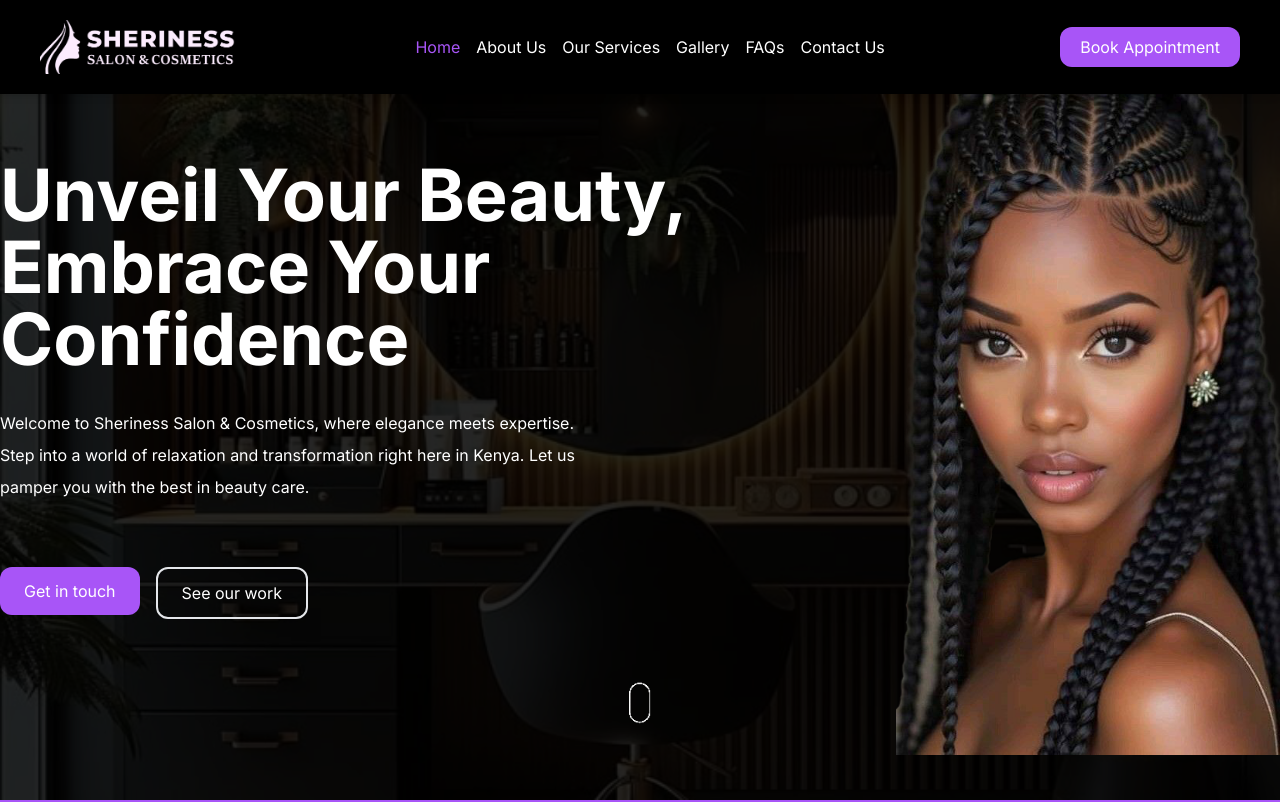
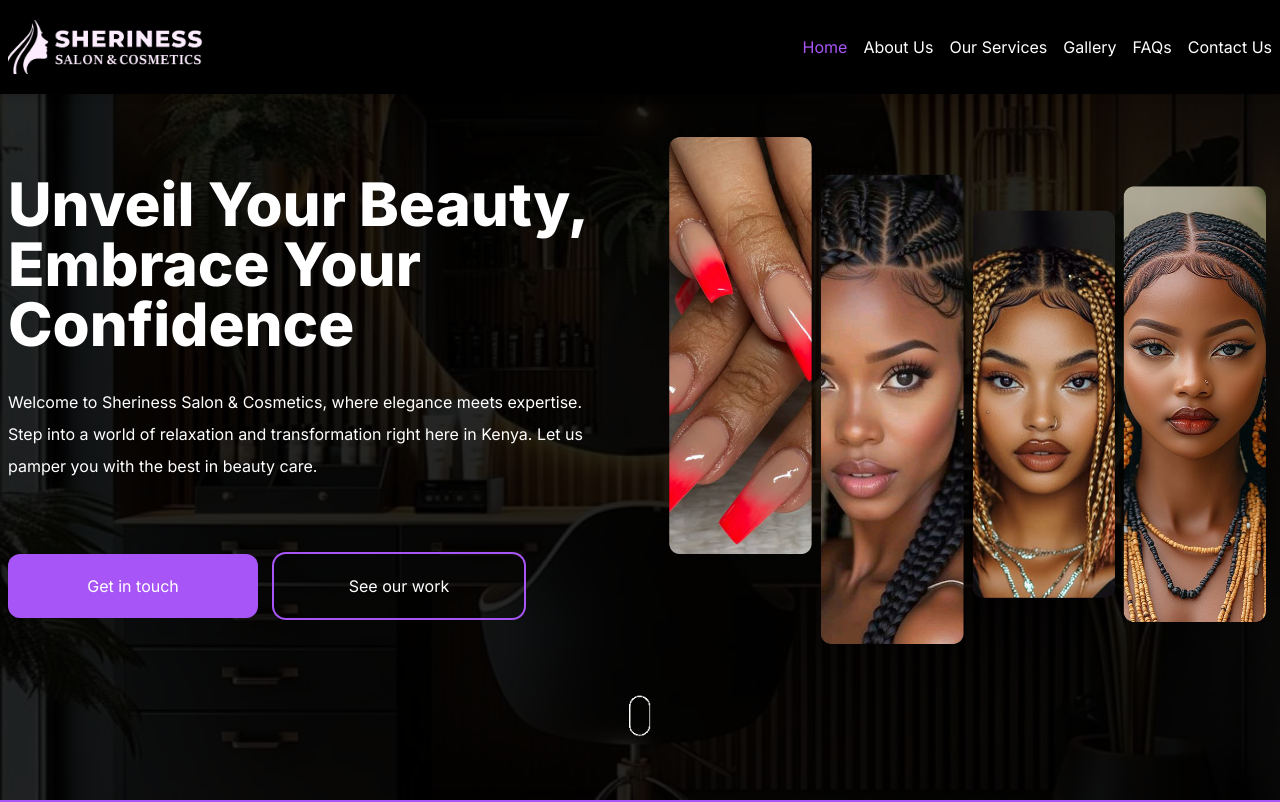
Before and after one commit to ErikDevs/sherinessbeautysalon, a React (Vite) app in the folder frontend/: page / in a window 1280 px wide. Shown: the top 802 px of the page. Built offline with nearby package versions, Linux system fonts and the light colour scheme; a web font is replaced by a local one.

Commit message:
new changes

```diff
--- a/frontend/src/components/Button.jsx
+++ b/frontend/src/components/Button.jsx
@@ -3,7 +3,7 @@ import React from "react";
 const Button = ({ className, name, href }) => {
   return (
     <a href={href} target="_blank">
-      <button className={`${className} rounded-xl`}>{name}</button>
+      <button className={`${className} rounded-xl p-5`}>{name}</button>
     </a>
   );
 };
--- a/frontend/src/components/Header.jsx
+++ b/frontend/src/components/Header.jsx
@@ -1,6 +1,6 @@
-import React, { useState } from "react";
+import React, { useEffect, useState } from "react";
 import Button from "./Button";
-import { useMotionValueEvent, motion, useScroll } from "framer-motion";
+import { motion } from "framer-motion";
 import { HiMiniBars3BottomRight } from "react-icons/hi2";
 import { IoIosCloseCircleOutline } from "react-icons/io";
 import { MdArrowOutward } from "react-icons/md";
@@ -16,30 +16,24 @@ const navLinks = [
 ];
 
 const Header = () => {
-  const { scrollY } = useScroll();
-  const [hidden, setHidden] = useState(false);
+  const [isScrolled, setisScrolled] = useState(false);
 
-  useMotionValueEvent(scrollY, "change", (latest) => {
-    if (latest === 0) {
-      setHidden(false); // Normal state before 100
-    } else if (latest > 0 && latest < 200) {
-      setHidden(true); // Hide between 100px and 200px
-    } else if (latest > 500) {
-      setHidden(false); // Show after 200px
+  useEffect(() => {
+    if (window.scrollY > 0) {
+      setisScrolled(true);
     }
-  });
+  }, [isScrolled]);
 
   const [isMenuOpen, setisMenuOpen] = useState(false);
   const [isActive, setisActive] = useState(0);
   return (
     <motion.header
-      initial={{ y: 0 }}
-      animate={{ y: hidden ? "-100%" : "0%" }}
-      transition={{ duration: 0.5, ease: "easeInOut" }}
-      className={`w-full z-50 left-0 px-6 md:px-10  py-5  mx-auto bg-black drop-shadow-md text-secondary transition-all duration-300 md:fixed
+      className={`${
+        isScrolled ? "opacity-85" : "opacity-100"
+      } w-full z-50 py-5  mx-auto px-2 bg-black drop-shadow-md text-secondary transition-all duration-300 fixed
       }`}
     >
-      <nav className="md:flex hidden h-full justify-between items-center">
+      <nav className="md:flex hidden h-full max-w-7xl w-full mx-auto justify-between items-center">
         <img
           src="/sherinessLogo.png"
           width={200}
@@ -60,11 +54,6 @@ const Header = () => {
             </li>
           ))}
         </ul>
-        <Button
-          className=" px-5 hover:bg-transparent hover:ring-1 ring-primary py-2 bg-purple-500 text-primary"
-          name="Book Appointment"
-          href="https://wa.me/+254741051822"
-        />
       </nav>
 
       {/* mobile nav */}
@@ -87,8 +76,8 @@ const Header = () => {
         </div>
         {isMenuOpen && (
           <motion.ul
-            initial={{ opacity: 0, height: "auto" }}
-            animate={{ opacity: 1, height: "100vh" }}
+            initial={{ opacity: 0, height: "-100%" }}
+            animate={{ opacity: 1, height: "100%" }}
             transition={{ duration: 1, delay: 0, ease: "easeInOut" }}
             className="flex text-primary h-svh flex-col gap-y-6 items-start py-8 px-12 justify-start"
           >
--- a/frontend/src/index.css
+++ b/frontend/src/index.css
@@ -1,6 +1,5 @@
 @import url("https://fonts.googleapis.com/css2?family=MonteCarlo&display=swap");
 @import url("https://fonts.googleapis.com/css2?family=Inter:ital,opsz,wght@0,14..32,100..900;1,14..32,100..900&display=swap");
-
 @import url("https://fonts.googleapis.com/css2?family=Inter:ital,opsz,wght@0,14..32,100..900;1,14..32,100..900&family=Mr+Bedfort&display=swap");
 
 @tailwind base;
--- a/frontend/src/sections/FAQs.jsx
+++ b/frontend/src/sections/FAQs.jsx
@@ -33,11 +33,15 @@ const FAQs = () => {
   };
 
   return (
-    <div
+    <motion.section
+      initial={{ opacity: 0 }}
+      whileInView={{ opacity: 1 }}
+      transition={{ duration: 1, ease: "easeIn" }}
+      viewport={{ once: true }}
       id="faqs"
-      className="md:max-w-2xl mt-16 w-full  mx-auto text-black px-6 px:px-0"
+      className="max-w-7xl my-32 w-full mx-auto text-black px-6 px:px-0"
     >
-      <h2 className="text-4xl font-bold font-script text-center mb-6">
+      <h2 className="text-4xl font-bold font-script text-center my-16">
         Frequently Asked Questions
       </h2>
       <div className="space-y-4">
@@ -72,7 +76,7 @@ const FAQs = () => {
           </div>
         ))}
       </div>
-    </div>
+    </motion.section>
   );
 };
 
--- a/frontend/src/sections/Footer.jsx
+++ b/frontend/src/sections/Footer.jsx
@@ -10,7 +10,7 @@ const Footer = () => {
         title="Google Map of Ruiru, Kenya"
         width="600"
         height="450"
-        className="w-full h-screen"
+        className="w-full"
         loading="lazy"
         allowFullScreen
         referrerPolicy="no-referrer-when-downgrade"
--- a/frontend/src/sections/Hero.jsx
+++ b/frontend/src/sections/Hero.jsx
@@ -3,36 +3,38 @@ import Button from "../components/Button";
 
 const Hero = () => {
   return (
-    <section className="w-full relative py-6 md:h-[100vh] overflow-hidden">
+    <section className="w-full relative py-8 overflow-hidden h-auto md:h-screen">
       <div className="bg-image inset-0 -z-10 absolute"></div>
-      <div className="flex flex-col-reverse justify-between overflow-hidden items-center md:flex-row">
-        <div className="mx-auto h-full flex-col md:max-w-4xl px-4 md:px-0 text-primary">
-          <h1 className="text-4xl md:text-7xl  text-center md:text-left font-bold">
-            Unveil Your Beauty, Embrace Your Confidence
-          </h1>
-          <p className="text-base leading-loose text-center max-w-xl md:text-left mt-8">
-            Welcome to Sheriness Salon & Cosmetics, where elegance meets
-            expertise. Step into a world of relaxation and transformation right
-            here in Kenya. Let us pamper you with the best in beauty care.
-          </p>
-
-          <div className="flex gap-4 w-full md:flex-row flex-col mt-16">
+      <div className="flex flex-col-reverse max-w-7xl px-2 h-full  w-full mx-auto  justify-between gap-8 overflow-hidden items-center md:flex-row">
+        <div className="mx-auto h-full  flex-col w-full justify-center flex px-4 md:px-0 text-primary">
+          <div className="flex flex-col w-full">
+            <h1 className="text-5xl lg:text-6xl text-center md:text-left font-extrabold">
+              Unveil Your Beauty, Embrace Your Confidence
+            </h1>
+            <p className="text-base leading-loose text-center  max-w-xl md:text-left mt-8">
+              Welcome to Sheriness Salon & Cosmetics, where elegance meets
+              expertise. Step into a world of relaxation and transformation
+              right here in Kenya. Let us pamper you with the best in beauty
+              care.
+            </p>
+          </div>
+          <div className="flex gap-4 md:flex-row py-2 flex-col mt-16">
             <Button
               name="Get in touch"
               href="#contact"
-              className="cursor-pointer px-6 py-3 hover:bg-transparent hover:border-2 w-full bg-purple-500"
+              className="cursor-pointer md:w-[250px] hover:bg-transparent hover:ring-2 ring-purple-500 w-full bg-purple-500"
             />
             <Button
               name="See our work"
               href="#portfolio"
-              className="cursor-pointer w-full hover:bg-violet-500 hover:border-none px-6 border-2 py-3 bg-transparent "
+              className="cursor-pointer w-full md:w-[250px] hover:bg-purple-500 hover:border-none ring-2 ring-purple-500  bg-transparent "
             />
           </div>
         </div>
 
-        <div className="overflow-hidden md:mt-12 max-w-sm md:max-w-lg">
+        <div className="overflow-hidden w-full">
           <img
-            src="/model3.png"
+            src="/heropng.png"
             className="object-cover w-full h-full"
             alt="default"
           />
--- a/frontend/src/sections/Portfolio.jsx
+++ b/frontend/src/sections/Portfolio.jsx
@@ -1,4 +1,3 @@
-import Masonry from "react-masonry-css";
 import { motion } from "framer-motion";
 import Carousel from "react-multi-carousel";
 const images = [
@@ -10,13 +9,6 @@ const images = [
   { image: "/image6.jpg" },
   { image: "/image7.jpg" },
 ];
-
-const breakpointColumnsObj = {
-  default: 4,
-  1100: 3,
-  700: 2,
-  500: 1,
-};
 
 const responsive = {
   superLargeDesktop: {
@@ -49,18 +41,20 @@ const GridGallery = () => {
       transition={{ duration: 1, ease: "easeInOut" }}
       viewport={{ once: true }}
       id="portfolio"
-      className="mt-16 p-2 min-h-screen w-full mx-auto"
+      className="mt-16 p-2 w-full mx-auto"
     >
       <h2 className="text-center text-secondary text-4xl font-semibold font-script my-4">
         Our Portfolio
       </h2>
       <Carousel
-        className="mt-16 max-w-7xl w-full mx-auto"
-        focusOnSelect={true}
+        showDots={true}
+        responsive={responsive}
+        infinite={true}
         autoPlay={true}
-        showDots={true}
+        autoPlaySpeed={3000}
         removeArrowOnDeviceType={["tablet", "mobile"]}
-        responsive={responsive}
+        dotListClass="custom-dot-list-style"
+        className="max-w-7xl mx-auto w-full pb-8"
       >
         {images.map((src, index) => (
           <div
@@ -70,7 +64,7 @@ const GridGallery = () => {
             <img
               src={src.image}
               alt={`img-${index}`}
-              className="w-full h-auto object-top object-cover rounded-md mb-1"
+              className="w-full h-full object-top object-cover rounded-md mb-1"
             />
           </div>
         ))}
```
Also changed, not shown: frontend/src/sections/Testmonial.jsx (+43 -11 lines), frontend/public/heropng.png (added).
